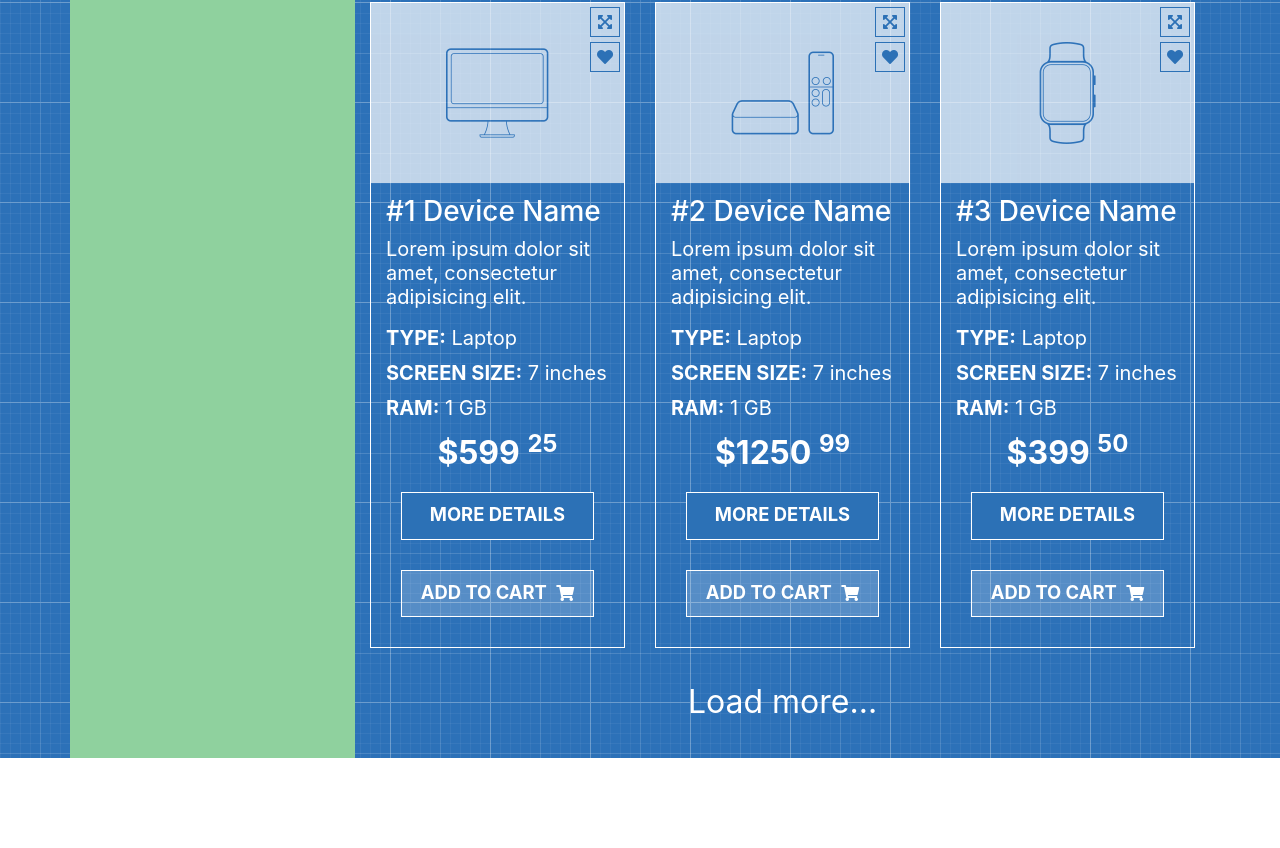
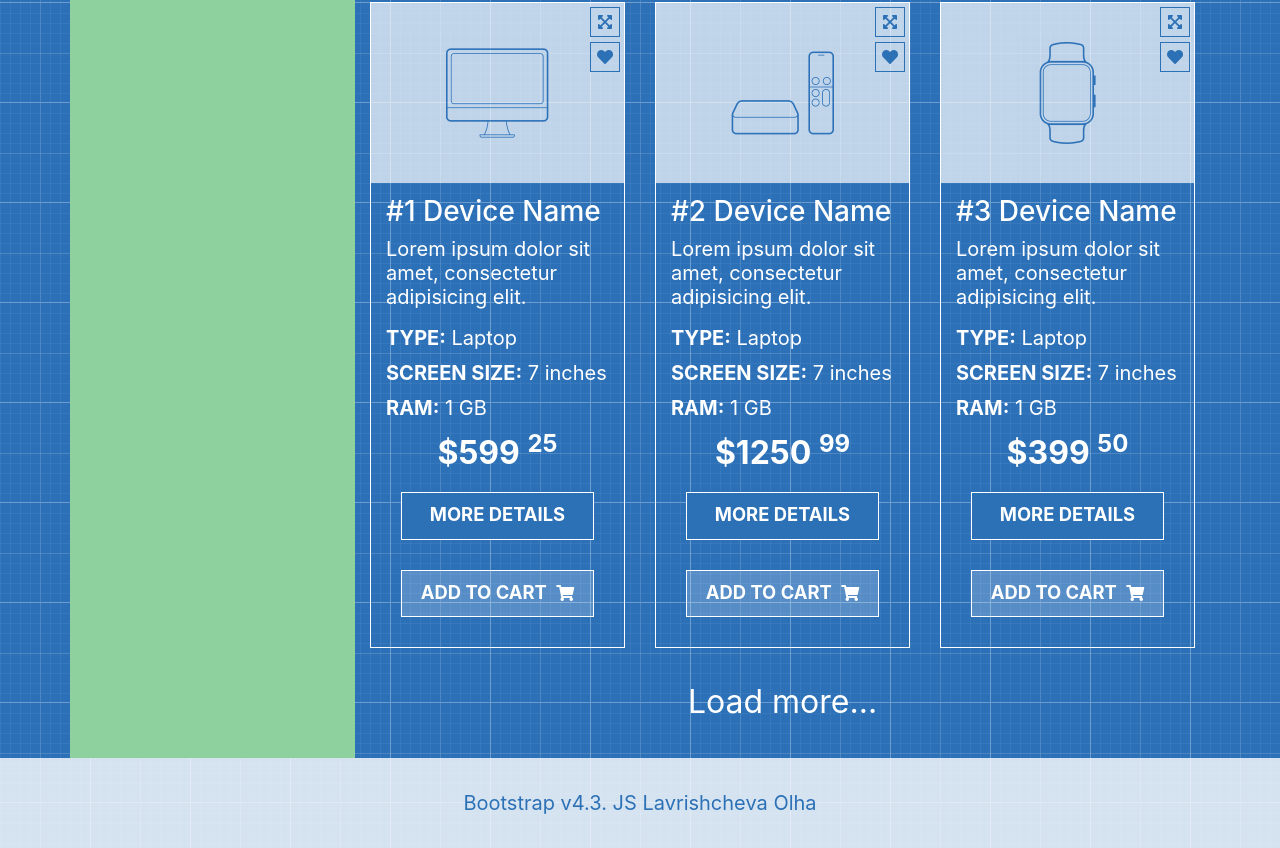
Before and after one commit to OlgaLavrishcheva/shop-template, a website: page index.html in a window 1280 px wide. Shown: the part 1998-2846 px from the top of the page. Before the commit the page ends 2756 px from the top, so only its background shows below. Drawn offline with Linux system fonts and the light colour scheme.

Commit message:
footer is complit

```diff
--- a/assets/css/style.css
+++ b/assets/css/style.css
@@ -283,7 +283,30 @@ body {
   line-height: 1.5;
   background-image: url("../img/patt.png");
   background-position: 50% 0;
-  overflow: scroll;
+  overflow-y: scroll;
+}
+
+.page-footer {
+  height: 90px;
+  background-color: rgba(255, 255, 255, 0.8);
+}
+
+.page-footer__fifth {
+  margin: auto;
+  padding-top: 30px;
+  padding-bottom: 30px;
+  font-size: 1.25rem;
+}
+
+.page-footer__fifth a {
+  color: #2c71b6;
+  text-decoration: none;
+}
+
+.page-footer__fifth a:hover {
+  color: #2c71b6;
+  -webkit-text-decoration-line: underline;
+          text-decoration-line: underline;
 }
 
 @media (min-width: 992px) {
--- a/assets/scss/_aside.scss
+++ b/assets/scss/_aside.scss
@@ -5,5 +5,5 @@ body {
   line-height: 1.5;
   background-image: url("../img/patt.png");
   background-position: 50% 0;
-  overflow: scroll;
+  overflow-y: scroll;
 }
--- a/assets/scss/_footer.scss
+++ b/assets/scss/_footer.scss
@@ -0,0 +1,22 @@
+.page-footer {
+  height: 90px;
+  background-color: rgba(255, 255, 255, 0.8);
+}
+
+.page-footer__fifth {
+  margin: auto;
+  padding-top: 30px;
+  padding-bottom: 30px;
+  //color: $color-dark;
+  font-size: 1.25rem;
+
+  a {
+    color: $color-dark;
+    text-decoration: none;
+
+    &:hover {
+      color: $color-dark;
+      text-decoration-line: underline;
+    }
+  }
+}
--- a/assets/scss/_main.scss
+++ b/assets/scss/_main.scss
@@ -157,7 +157,6 @@
 }
 
 .main-pagination__more {
-  //display: flex;
   font-size: 2rem;
   text-align: center;
   vertical-align: middle;
--- a/index.html
+++ b/index.html
@@ -475,6 +475,18 @@
     </div>
 </div>
 
+<footer class="page-footer">
+    <div class="container">
+        <div class="row">
+            <div class="col-xs-12 page-footer__fifth">
+                <a href="https://github.com/OlgaLavrishcheva/shop-template.git" target="_blank">
+                    Bootstrap v4.3. JS Lavrishcheva Olha
+                </a>
+            </div>
+        </div>
+    </div>
+</footer>
+
 <script src="libs/jquery/dist/jquery.min.js"></script>
 <script src="libs/popper.js/dist/umd/popper.min.js"></script>
 <script src="libs/bootstrap/dist/js/bootstrap.min.js"></script>
```
